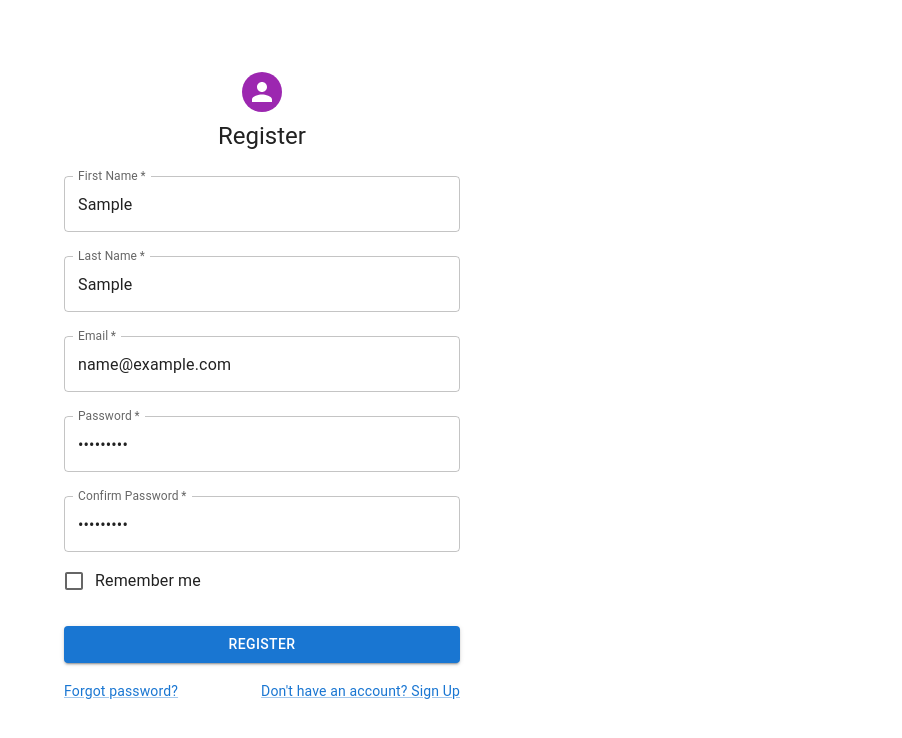
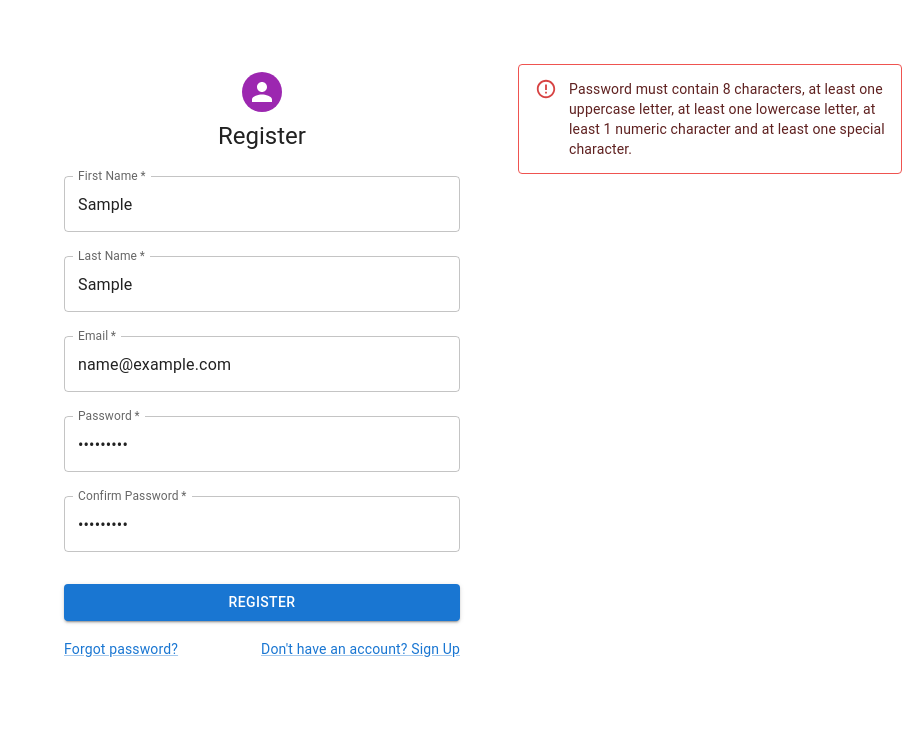
Before and after one commit to zikota/projectLogin, a React (Create React App) app: page /registration in a window 1280 px wide. Both pictures are taken after typing "Sample", "Sample", "name@example.com", "Sample123", "Sample123" into the empty fields and a click on the button "REGISTER". Shown: the top 738 px of the page, without its empty margins (378-1280 px from the left). Built offline with nearby package versions, Linux system fonts and the light colour scheme.

Commit message:
Registration done

```diff
--- a/src/components/Registration.js
+++ b/src/components/Registration.js
@@ -11,6 +11,8 @@ import {  ThemeProvider, createTheme } from '@mui/material/styles';
 import { Grid, Avatar, FormControlLabel, Checkbox } from '@mui/material';
 import { Link } from '@mui/material';
 import { useState, useEffect } from 'react';
+import Alert from '@mui/material/Alert';
+import Stack from '@mui/material/Stack';
 
 const theme = createTheme();
 
@@ -22,49 +24,38 @@ function Registration() {
     const [ password, setPassword ] = useState("");
     const [ confirmPassword, setConfirmPassword ] = useState("");
     const [ errors, setErrors ] = useState([]);
-    const [ formOk, setFormOk ] = useState();
+    const [ formOk, setFormOk ] = useState(false);
 
     function handleSubmit(e) {
         e.preventDefault();
         let errorsCount = 0;
         setErrors([]);
-        if (username.length < 6 || username.length > 12)
-        {
-          setErrors(errors => [...errors, 1]);
-          //createNotification('error', 1);
-          errorsCount++;
-        }
 
         if (firstName === '' ){
-          setErrors(errors => [...errors, 2]);
-          //createNotification('error', 2);
+          setErrors(errors => [...errors, { id: 2, msg: "First Name is a required field."}]);
           errorsCount++;
         }
 
         if (lastName === ''){
-          setErrors(errors => [...errors, 3]);
-          //createNotification('error', 3);
+          setErrors(errors => [...errors, { id: 3, msg: "Last Name is a required field."}]);
           errorsCount++;
         }
         if (password !== confirmPassword){
-          setErrors(errors => [...errors, 4]);
-          //createNotification('error', 4);
+          setErrors(errors => [...errors, { id: 4, msg: "Password and Confirm Password fields must match."}]);
           errorsCount++;
         }
 
         let regexEmail = new RegExp('[a-z0-9]+@[a-z]+\.[a-z]{2,3}');
 
         if (!regexEmail.test(email)) {
-          setErrors(errors => [...errors, 5]);
-          //createNotification('error', 5);
+          setErrors(errors => [...errors, { id: 5, msg: "Email format is not correct."}]);
           errorsCount++;
         }
 
         let regexPass = new RegExp("^(?=.*[a-z])(?=.*[A-Z])(?=.*[0-9])(?=.*[!@#$%\^&\*])(?=.{8,})");
         if (!regexPass.test(password))
         {
-          setErrors(errors => [...errors, 6]);
-          //createNotification('error', 6);
+          setErrors(errors => [...errors, { id: 6, msg: "Password must contain 8 characters, at least one uppercase letter, at least one lowercase letter, at least 1 numeric character and at least one special character."}]);
           errorsCount++;
         }
         if (errorsCount > 0)
@@ -74,13 +65,78 @@ function Registration() {
     }
 
     useEffect(()=>{
-        console.log(errors);
+        showErrors();
     }, [errors])
+
+    useEffect ( () => {
+      if(formOk)
+      {
+        registerUser();
+      }
+    }, [formOk])
+
+    function registerUser(){
+
+      var formdata = new FormData();
+      formdata.append("first_name", firstName);
+      formdata.append("last_name", lastName);
+      formdata.append("photo", "slika");
+      formdata.append("password", password);
+      formdata.append("username", "pas3");
+      formdata.append("email", email);
+
+      var requestOptions = {
+        method: 'POST',
+        body: formdata,
+        redirect: 'follow'
+      };
+
+      fetch("http://localhost:8000/api/register", requestOptions)
+        .then(response => response.text())
+        .then(result => {
+          console.log(result);
+
+        })
+        .catch(error => {
+          console.log('error', error);
+        });
+
+
+    }
+
+    function clearForm ()
+    {
+      setFirstName('');
+      setLastName('');
+      setEmail('');
+      setPassword('');
+      setConfirmPassword('');
+      setErrors([]);
+    }
+
+    const showErrors = () => {
+      if (errors.length > 0)
+        return (
+          <Stack sx={{ width: '30%', float:'right', bottom: '0' }} spacing={2}>
+            {errors.map((error)=>{
+              return (
+                <Alert variant="outlined" severity="error">
+                  {error.msg}
+                </Alert>
+              )
+            })}
+
+          </Stack>
+        )
+      else return;
+    }
 
     return (
       <div>
 
         <ThemeProvider theme={theme}>
+
+        {showErrors()}
             <Container component="main" maxWidth="xs">
                 <CssBaseline />
                 <Box
@@ -107,6 +163,7 @@ function Registration() {
                     name="firstName"
                     autoComplete="firstName"
                     autoFocus
+                    onChange={((e)=>{setFirstName(e.target.value)})}
                     />
                     <TextField
                     margin="normal"
@@ -116,6 +173,7 @@ function Registration() {
                     label="Last Name"
                     name="lastName"
                     autoComplete="lastName"
+                    onChange={((e)=>{setLastName(e.target.value)})}
                     />
                     <TextField
                     margin="normal"
@@ -125,6 +183,7 @@ function Registration() {
                     label="Email"
                     name="email"
                     autoComplete="email"
+                    onChange={((e)=>{setEmail(e.target.value)})}
                     />
                     <TextField
                     margin="normal"
@@ -135,6 +194,7 @@ function Registration() {
                     type="password"
                     id="password"
                     autoComplete="current-password"
+                    onChange={((e)=>{setPassword(e.target.value)})}
                     />
                     <TextField
                     margin="normal"
@@ -145,10 +205,7 @@ function Registration() {
                     type="password"
                     id="confirmPassword"
                     autoComplete="confirm-password"
-                    />
-                    <FormControlLabel
-                    control={<Checkbox value="remember" color="primary" />}
-                    label="Remember me"
+                    onChange={((e)=>{setConfirmPassword(e.target.value)})}
                     />
                     <Button
                     type="submit"
```
